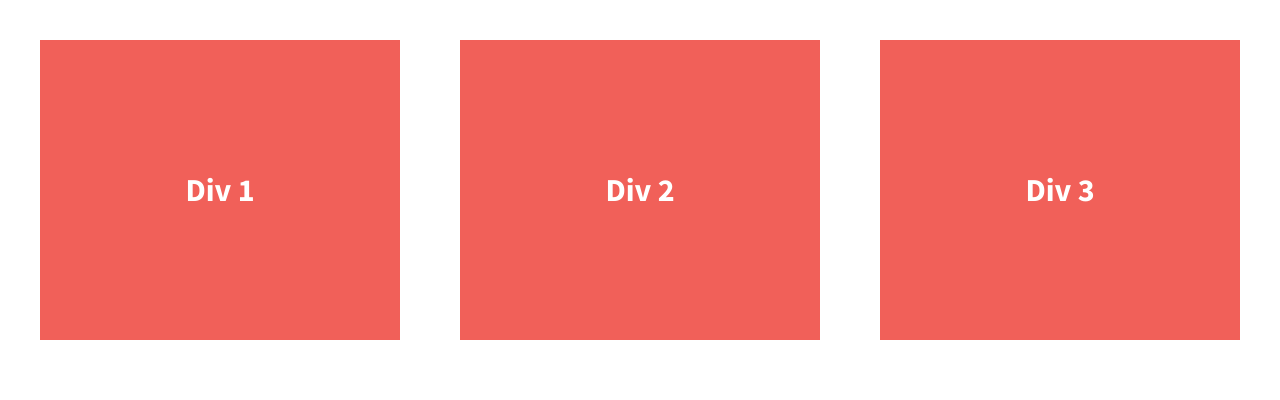
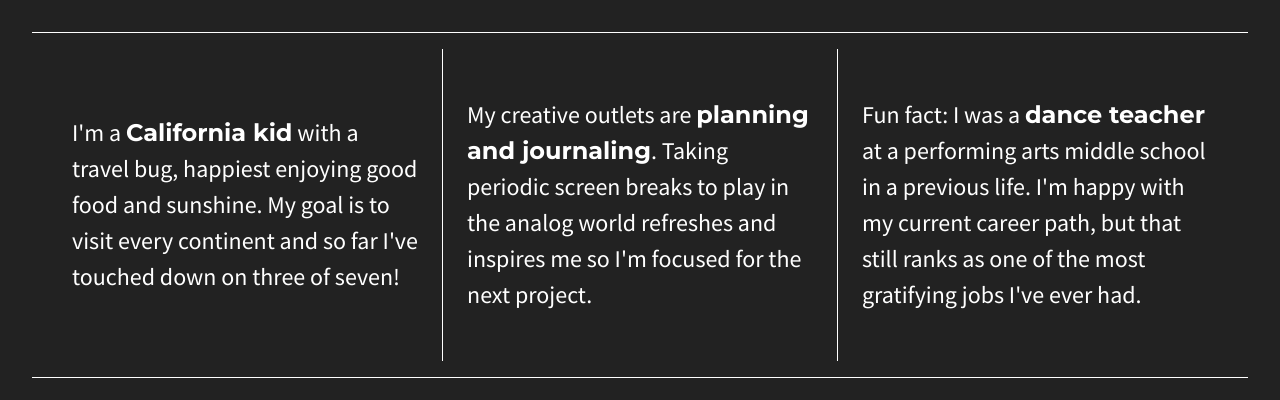
Before and after one commit to Jacquelyn-D/divs-flexbox-starter, a plain HTML site: page index.html in a window 1280 px wide. Drawn offline with nearby package versions, Linux system fonts and the light colour scheme.

Commit message:
Customized with personal info

```diff
--- a/css/main.css
+++ b/css/main.css
@@ -97,37 +97,49 @@ textarea {
 
 
 html {
-  background-color: #fff;
+  background-color: #222;
   height: 100%;
+  width: 100%;
 }
 
 body {
+  color: #fff;
   font-family: 'Source Sans Pro', sans-serif;
+  font-weight: 400;
   padding: 2em;
-  font-size: 1.25em;
   height: 100%;
 }
 
 .wrapper {
-  /*add display:flex and set justify-content to space-between*/
   display: flex;
-  font-weight: 700;
+  align-items: center;
+  border: 1px solid #fff;
+  border-style: solid none;
+  padding: 1em;
   justify-content: space-between;
 }
 
 .div-1, .div-2, .div-3 {
-  /*give the divs a width of 30%, add display:flex, set justify-content and align-items to center*/
+  display: flex;
   align-items: center;
+  justify-content: center;
   color: #fff;
-  display: flex;
-  justify-content: center;
+  font-size: 1.5em;
+  height: auto;
   line-height: 1.5em;
-  font-size: 1.6em;
-  background-color: #f16059;
-  height: 300px;
+  padding: 1em;
   width: 30%;
 }
 
+.div-2 {
+    border: 0.5px solid #fff;
+    border-style: none solid;
+}
+
+.wrapper span {
+    font-family: 'Montserrat', sans-serif;
+    font-weight: bold;
+}
 
 
 
--- a/index.html
+++ b/index.html
@@ -15,6 +15,7 @@
         <script src="js/vendor/modernizr-2.8.3.min.js"></script>
         <link href='http://fonts.googleapis.com/css?family=Lora:700' rel='stylesheet' type='text/css'>
         <link href='http://fonts.googleapis.com/css?family=Source+Sans+Pro:400,700' rel='stylesheet' type='text/css'>
+        <link href="https://fonts.googleapis.com/css2?family=Montserrat:wght@400;700&display=swap" rel="stylesheet">
     </head>
     <body>
         <!--[if lt IE 8]>
@@ -23,13 +24,13 @@
 
         <section class="wrapper">
             <div class="div-1">
-                Div 1
+                <p>I'm a <span>California kid</span> with a travel bug, happiest enjoying good food and sunshine. My goal is to visit every continent and so far I've touched down on three of seven!</p>
             </div>
             <div class="div-2">
-                Div 2
+                <p>My creative outlets are <span>planning and journaling</span>. Taking periodic screen breaks to play in the analog world refreshes and inspires me so I'm focused for the next project.</p>
             </div>
             <div class="div-3">
-                Div 3
+                <p>Fun fact: I was a <span>dance teacher</span> at a performing arts middle school in a previous life. I'm happy with my current career path, but that still ranks as one of the most gratifying jobs I've ever had.</p>
             </div>
         </section>
 
```
